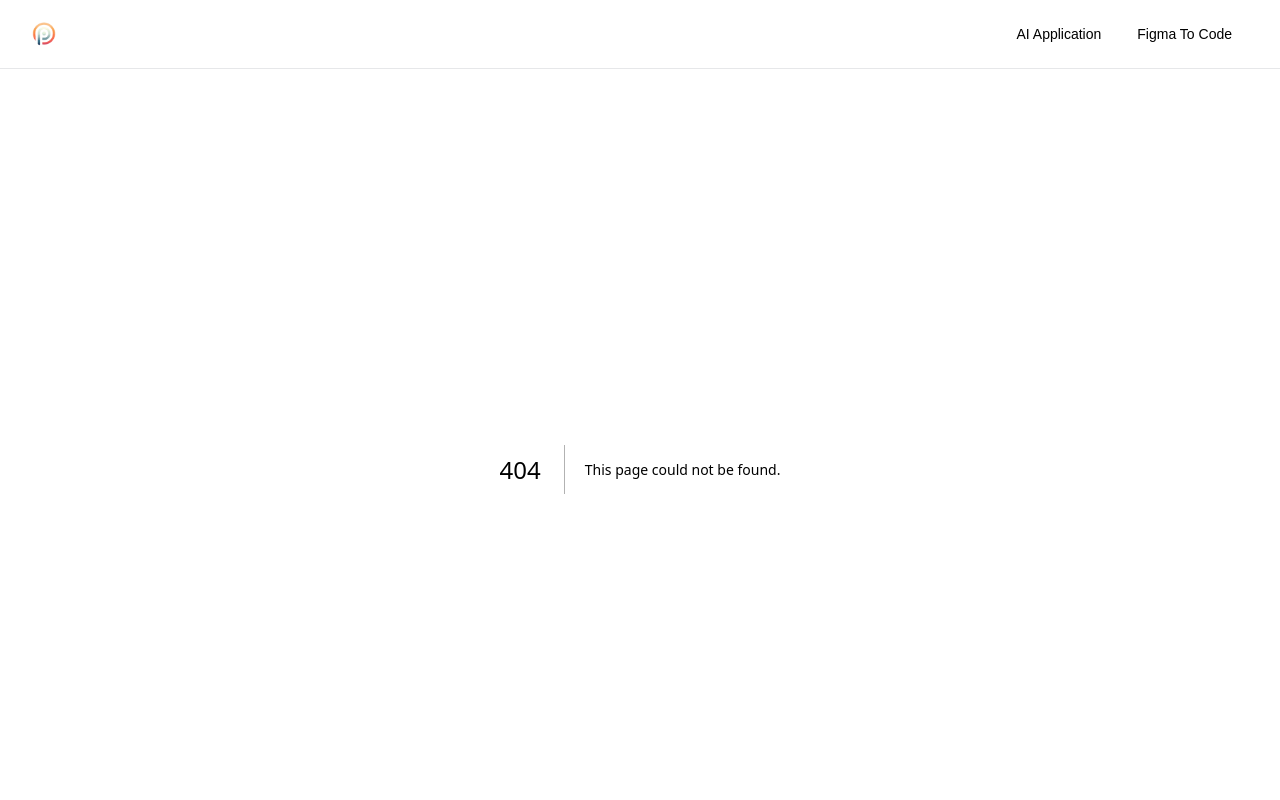
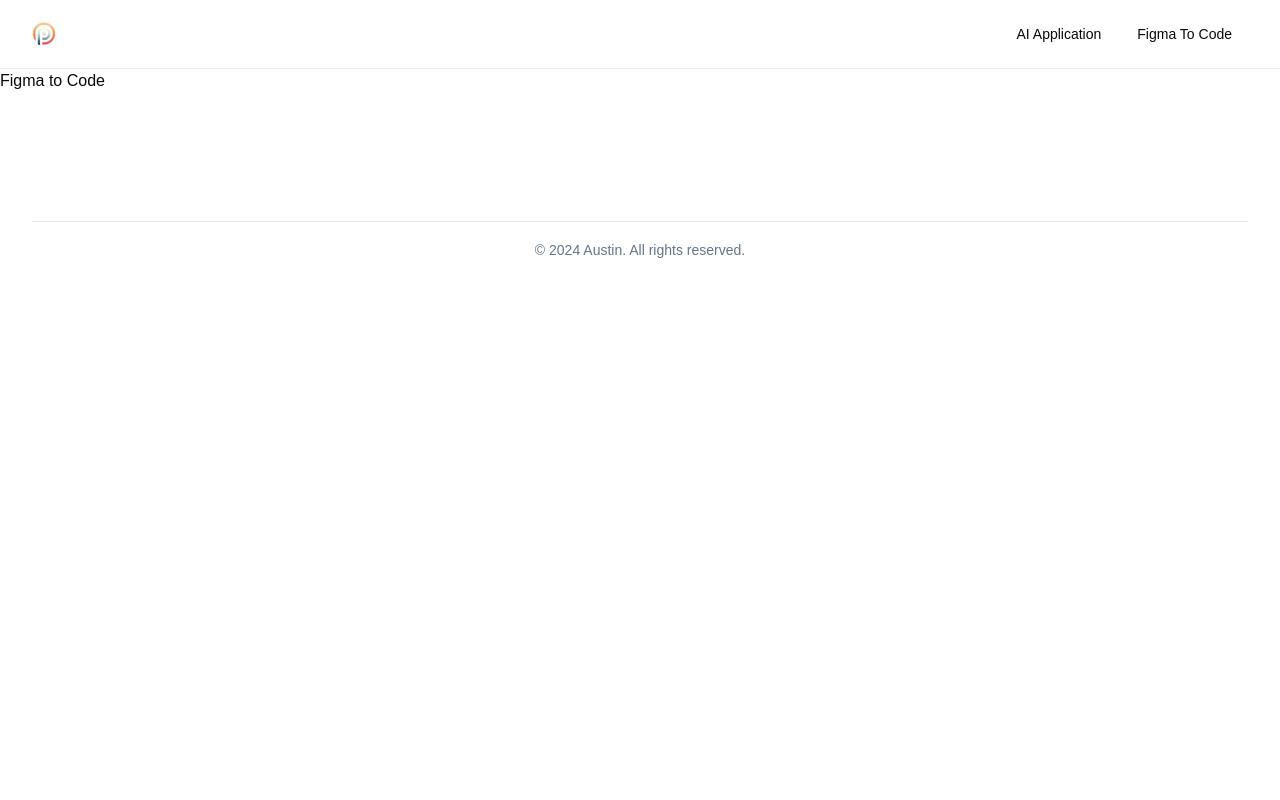
Before and after one commit to haywang/portfolio, a Next.js app: page /figma in a window 1280 px wide. Before the commit this address had no page. Shown: the top 800 px of the page. Built offline with nearby package versions, Linux system fonts and the light colour scheme.

Commit message:
add ai and figma routes

```diff
--- /dev/null
+++ b/app/ai/page.tsx
@@ -0,0 +1,3 @@
+export default function AI() {
+  return <div>AI page</div>
+}
--- /dev/null
+++ b/app/figma/page.tsx
@@ -0,0 +1,3 @@
+export default function Figma() {
+  return <div>Figma to Code</div>
+}
--- a/components/Header.tsx
+++ b/components/Header.tsx
@@ -18,6 +18,7 @@ export default function Header() {
         <div className="max-w-8xl mx-auto">
           <div className="border-b border-slate-900/10 px-8 py-4 dark:border-slate-300/10 lg:border-0 lg:px-8">
             <div className="relative flex items-center">
+              <Link href="/">
                 <Image
                   src="/logo.png"
                   alt="logo"
@@ -25,6 +26,8 @@ export default function Header() {
                   height={24}
                   className="h-6 w-6 rounded-full"
                 />
+              </Link>
+
               <div className="relative ml-auto items-center lg:flex">
                 <NavigationMenu>
                   <NavigationMenuList>
```
Lines whose indentation alone changed are shown as unchanged.
